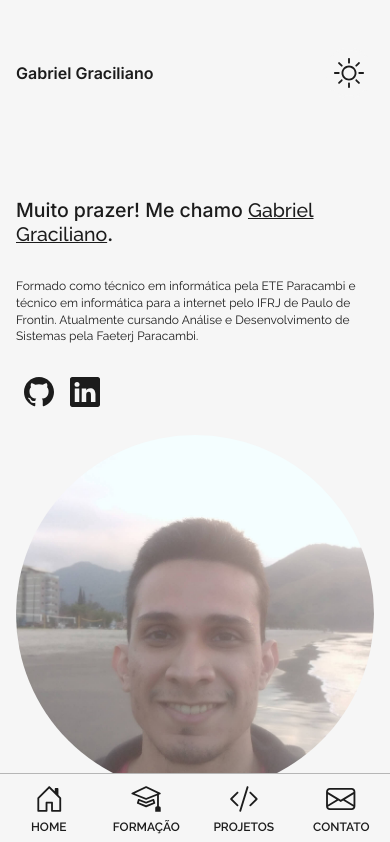
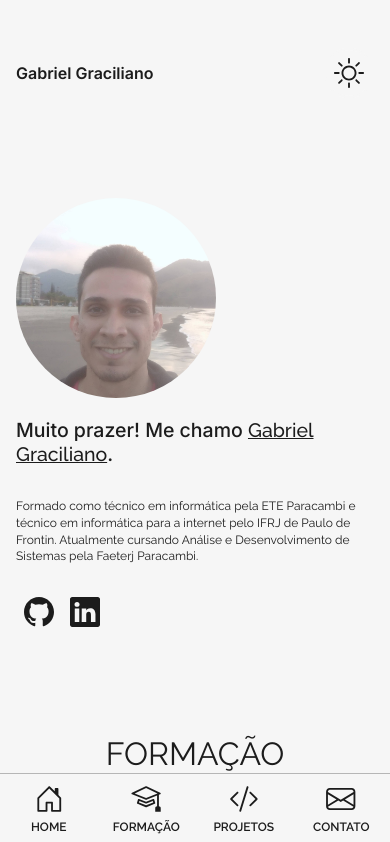
Before and after one commit to GracilianoOG/dio-portfolio, a React (Vite) app: page / in a window 390 px wide. Shown: the top 842 px of the page. Built offline with nearby package versions, Linux system fonts and the light colour scheme.

Commit message:
Improve photo responsiveness

```diff
--- a/src/components/AboutSection/styles.js
+++ b/src/components/AboutSection/styles.js
@@ -14,12 +14,20 @@ export const AboutSectionStyled = styled.section`
 `;
 
 export const PhotoStyled = styled.img`
+  align-self: start;
   border-radius: 50%;
-  max-width: 25rem;
+  max-width: max(35vw, 12.5rem);
+  order: -1;
   width: 100%;
 
+  @media screen and ${devices.md} {
+    max-width: max(40vw, 18.75rem);
+  }
+
   @media screen and ${devices.lg} {
+    align-self: unset;
     max-width: min(31.25rem, 38.11%);
+    order: 0;
   }
 `;
 
```
